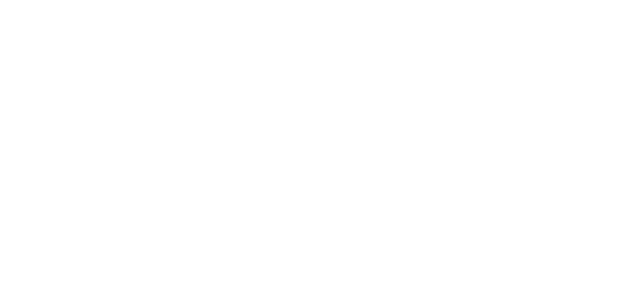
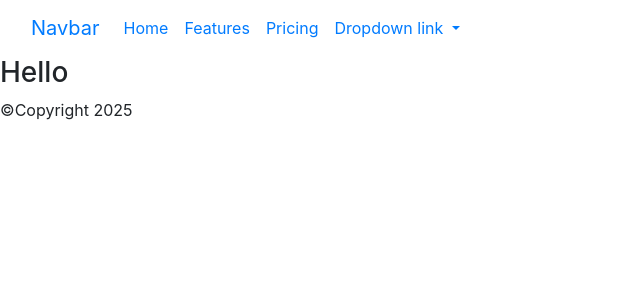
Before and after one commit to Abba856/e-commerce_system, a PHP site: page / in a window 1280 px wide. Before the commit the part shown is empty. Shown: the top 300 px of the page, without its empty margins (0-640 px from the left). Run offline with PHP 8.4, Linux system fonts and the light colour scheme.

Commit message:
index part2

```diff
--- /dev/null
+++ b/includes/header.php
@@ -0,0 +1,10 @@
+<!DOCTYPE html>
+<html lang="en">
+<head>
+    <meta charset="UTF-8">
+    <meta name="viewport" content="width=device-width, initial-scale=1.0">
+    <title>Home | e-commerce</title>
+    <link rel="stylesheet" href="./css/bootstrap.min.css">
+</head>
+<body>
+    <?php include('./includes/navbar.php'); ?>
--- /dev/null
+++ b/includes/navbar.php
@@ -0,0 +1,31 @@
+<nav class="navbar navbar-expand-lg bg-body-tertiary">
+  <div class="container-fluid">
+    <a class="navbar-brand" href="#">Navbar</a>
+    <button class="navbar-toggler" type="button" data-bs-toggle="collapse" data-bs-target="#navbarNavDropdown" aria-controls="navbarNavDropdown" aria-expanded="false" aria-label="Toggle navigation">
+      <span class="navbar-toggler-icon"></span>
+    </button>
+    <div class="collapse navbar-collapse" id="navbarNavDropdown">
+      <ul class="navbar-nav">
+        <li class="nav-item">
+          <a class="nav-link active" aria-current="page" href="#">Home</a>
+        </li>
+        <li class="nav-item">
+          <a class="nav-link" href="#">Features</a>
+        </li>
+        <li class="nav-item">
+          <a class="nav-link" href="#">Pricing</a>
+        </li>
+        <li class="nav-item dropdown">
+          <a class="nav-link dropdown-toggle" href="#" role="button" data-bs-toggle="dropdown" aria-expanded="false">
+            Dropdown link
+          </a>
+          <ul class="dropdown-menu">
+            <li><a class="dropdown-item" href="#">Action</a></li>
+            <li><a class="dropdown-item" href="#">Another action</a></li>
+            <li><a class="dropdown-item" href="#">Something else here</a></li>
+          </ul>
+        </li>
+      </ul>
+    </div>
+  </div>
+</nav>
--- a/index.php
+++ b/index.php
@@ -1,14 +1,8 @@
-<?php
-require_once('./database/db.php');
-?>
-<!DOCTYPE html>
-<html lang="en">
-<head>
-    <meta charset="UTF-8">
-    <meta name="viewport" content="width=device-width, initial-scale=1.0">
-    <title>Home | e-commerce</title>
-</head>
-<body>
+<?php include('./includes/header.php'); ?>
 
-</body>
-</html>
+    <div>
+        <h3>Hello</h3>
+    </div>
+
+
+<?php include('./includes/footer.php'); ?>
```
